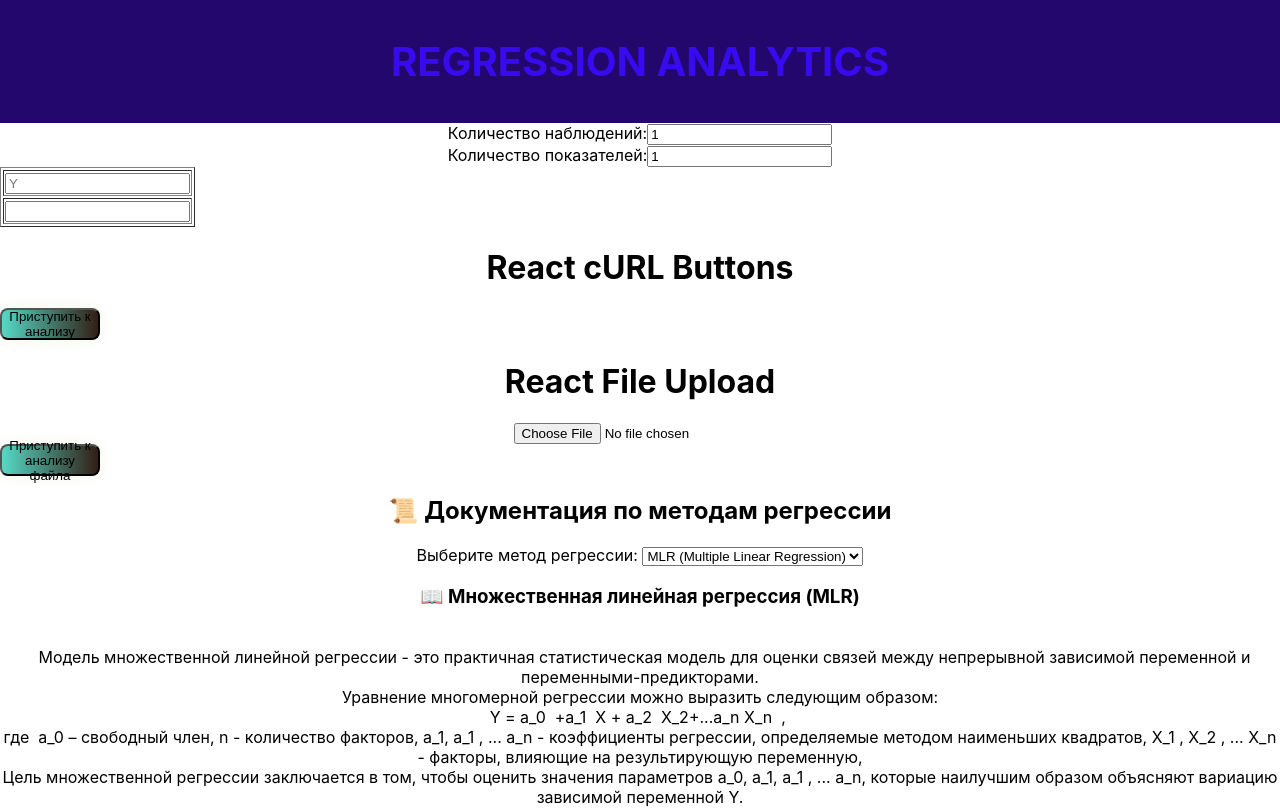
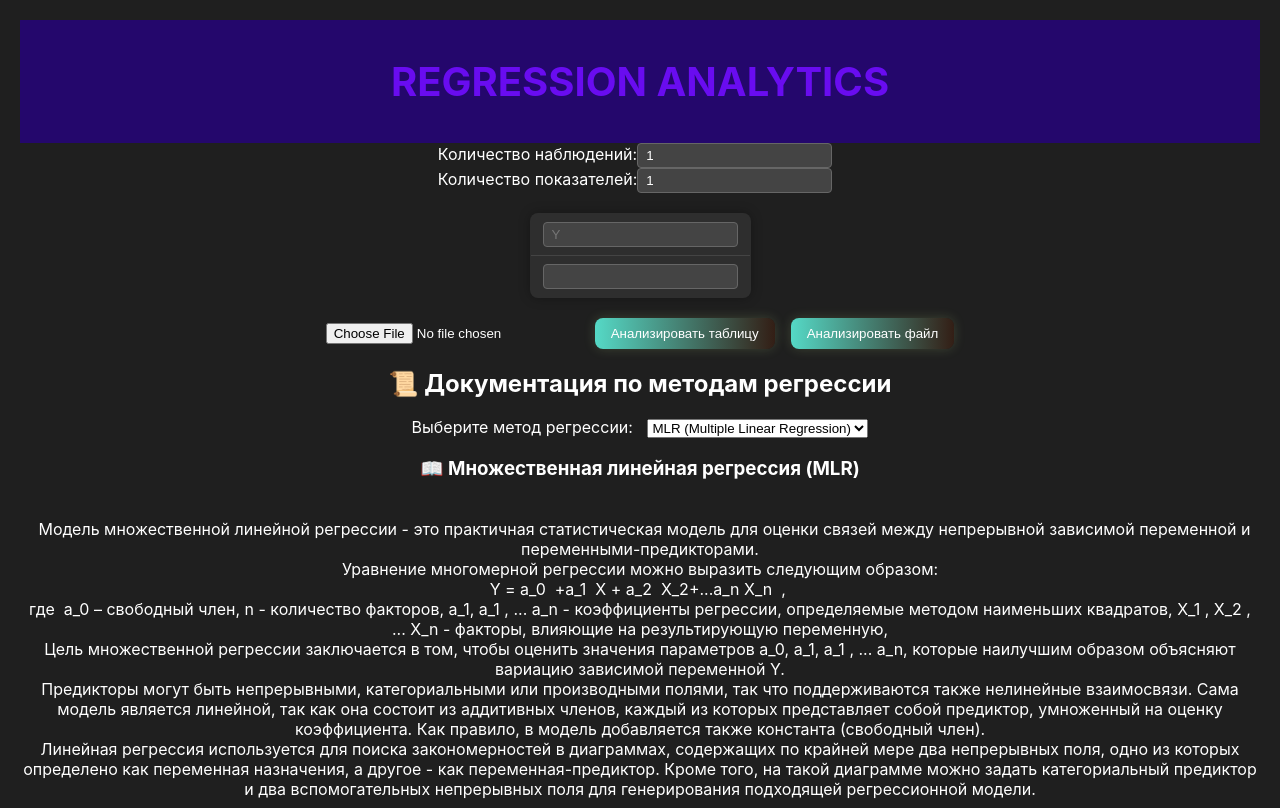
Before and after one commit to mbatimel/RegressionAnalysis, a React (Create React App) app in the folder ui/regression_ui/: page / in a window 1280 px wide. Shown: the top 808 px of the page. Built offline with nearby package versions, Linux system fonts and the light colour scheme; what chartjs-plugin-zoom would draw is missing.

Commit message:
make new perfect дизайн

```diff
--- a/ui/regression_ui/src/components/Buttons/Buttons.css
+++ b/ui/regression_ui/src/components/Buttons/Buttons.css
@@ -1,42 +1,31 @@
-.MLRButton{
+.buttons-container {
     display: flex;
-    width: 100px;
-    height: var(--size-button-s-height, 32px);
+    gap: 16px;
     justify-content: center;
     align-items: center;
-    flex-shrink: 0;
-    border-radius: var(--size-button-s-radius, 8px);
-background: linear-gradient(90deg, var(--color-extra-main-00, #55D9C6) 0%, var(--color-extra-main-01, #331E15) 100%);
+    margin-top: 20px;
+    flex-wrap: wrap;
+  }
 
-/* shadow/button/02 */
-box-shadow: 0px 0px 12px 0px rgba(181, 217, 130, 0.20);
-}
-
-
-.UploadButton{
+  .MLRButton, .UploadButton {
     display: flex;
-    width: 100px;
-    height: var(--size-button-s-height, 32px);
+    padding: 8px 16px;
     justify-content: center;
     align-items: center;
-    flex-shrink: 0;
-    border-radius: var(--size-button-s-radius, 8px);
-background: linear-gradient(90deg, var(--color-extra-main-00, #55D9C6) 0%, var(--color-extra-main-01, #331E15) 100%);
+    border: none;
+    border-radius: 8px;
+    background: linear-gradient(90deg, #55D9C6 0%, #331E15 100%);
+    color: white;
+    font-weight: 500;
+    cursor: pointer;
+    box-shadow: 0px 0px 12px rgba(181, 217, 130, 0.2);
+    transition: all 0.3s ease;
+  }
 
-/* shadow/button/02 */
-box-shadow: 0px 0px 12px 0px rgba(181, 217, 130, 0.20);
-}
+  .MLRButton:hover, .UploadButton:hover {
+    transform: scale(1.05);
+  }
 
-.UploadFile{
-    display: flex;
-    width: 90px;
-    height: var(--size-button-s-height, 32px);
-    justify-content: center;
-    align-items: center;
-    flex-shrink: 0;
-    border-radius: var(--size-button-s-radius, 8px);
-background: linear-gradient(90deg, var(--color-extra-main-00, #55D9C6) 0%, var(--color-extra-main-01, #331E15) 100%);
-
-/* shadow/button/02 */
-box-shadow: 0px 0px 12px 0px rgba(181, 217, 130, 0.20);
-}
+  .file-input {
+    color: white;
+  }
--- a/ui/regression_ui/src/components/Buttons/Buttons.jsx
+++ b/ui/regression_ui/src/components/Buttons/Buttons.jsx
@@ -1,14 +1,12 @@
 import React from "react";
+import "./Buttons.css";
 
-const Buttons = ({ MLR, uploadFile, handleFileChange, file, responses, headers }) => {
+const Buttons = ({ MLR, uploadFile, handleFileChange, file }) => {
   return (
-    <div>
-      <h1>React cURL Buttons</h1>
-      <button className="MLRButton" onClick={MLR}>Приступить к анализу</button>
-
-      <h1>React File Upload</h1>
-      <input type="file" onChange={handleFileChange} />
-      <button className="UploadButton" onClick={uploadFile}>Приступить к анализу файла</button>
+    <div className="buttons-container">
+      <input type="file" onChange={handleFileChange} className="file-input" />
+      <button className="MLRButton" onClick={MLR}>Анализировать таблицу</button>
+      <button className="UploadButton" onClick={uploadFile}>Анализировать файл</button>
     </div>
   );
 };
--- a/ui/regression_ui/src/components/Graphics/Graphics.jsx
+++ b/ui/regression_ui/src/components/Graphics/Graphics.jsx
@@ -13,7 +13,19 @@ import {
 } from "chart.js";
 import zoomPlugin from "chartjs-plugin-zoom";
 import annotationPlugin from "chartjs-plugin-annotation";
-ChartJS.register(LineElement, PointElement, LinearScale, Title, Tooltip, Legend, Filler, CategoryScale, zoomPlugin,annotationPlugin);
+
+ChartJS.register(
+  LineElement,
+  PointElement,
+  LinearScale,
+  Title,
+  Tooltip,
+  Legend,
+  Filler,
+  CategoryScale,
+  zoomPlugin,
+  annotationPlugin
+);
 
 const Graphics = ({ tableData = [], headers = [], datapoints = [], graphics = {} }) => {
   const [visibleGraphs, setVisibleGraphs] = useState({});
@@ -22,7 +34,7 @@ const Graphics = ({ tableData = [], headers = [], datapoints = [], graphics = {}
     const initial = {};
     headers.forEach((header) => (initial[header] = true));
     Object.keys(graphics).forEach((key) => {
-      initial[`Резулитат регрессии ${key}`] = true;
+      initial[`предсказание ${key}`] = true;
     });
     setVisibleGraphs(initial);
   }, [headers, graphics]);
@@ -53,17 +65,22 @@ const Graphics = ({ tableData = [], headers = [], datapoints = [], graphics = {}
         hidden: !visibleGraphs[header],
       }));
 
-  const graphicsData = Object.entries(graphics).map(([key, values], index) => ({
-    label: `Резулитат регрессии ${key}`,
+      const graphicsData = Object.entries(graphics).map(([key, values], index) => {
+
+        const header = headers[index] || headers[0] || key;
+        const label = `предсказание ${header}`;
+        return {
+          label,
           data: Object.entries(values)
             .map(([y, x]) => ({ x: parseFloat(x), y: parseFloat(y) }))
             .filter((point) => !isNaN(point.x) && !isNaN(point.y))
             .sort((a, b) => a.x - b.x),
-    borderColor: "red",
+          borderColor: "blue",
           borderWidth: 2,
           tension: 0,
-    hidden: !visibleGraphs[`Резулитат регрессии ${key}`],
-  }));
+          hidden: !visibleGraphs[label],
+        };
+      });
 
   const chartData = {
     datasets: [...datasets, ...graphicsData],
@@ -131,23 +148,19 @@ const Graphics = ({ tableData = [], headers = [], datapoints = [], graphics = {}
   };
 
 
-
-  const handleLegendClick = (key) => {
-    setVisibleGraphs((prev) => ({ ...prev, [key]: !prev[key] }));
-  };
-
-  const legendItems = Object.keys(visibleGraphs);
-
   return (
     <div>
-      <h2>📊 График зависимостей Y от X</h2>
-      <div style={{ display: "flex", flexWrap: "wrap", gap: "15px", marginBottom: "10px" }}>
-        {legendItems.map((key) => (
-          <label key={key}>
-            <input type="checkbox" checked={visibleGraphs[key]} onChange={() => handleLegendClick(key)} />
-            <span style={{ marginLeft: 8 }}>{key}</span>
-          </label>
-        ))}
+      <h2 style={{ color: "#fff", marginBottom: "10px" }}>Сравнение предсказанных значений от реальных</h2>
+      <div
+        style={{
+          display: "flex",
+          gap: "20px",
+          overflowX: "auto",
+          paddingBottom: "10px",
+          marginBottom: "10px",
+          whiteSpace: "nowrap",
+        }}
+      >
       </div>
       <Line data={chartData} options={options} />
     </div>
--- a/ui/regression_ui/src/components/Results/Results.css
+++ b/ui/regression_ui/src/components/Results/Results.css
@@ -1,39 +1,78 @@
 .results-container {
-    border: 1px solid #ddd;
-    padding: 15px;
-    margin: 15px 0;
-    border-radius: 8px;
-    background: #f9f9f9;
+  background-color: #1e1e2f;
+  border-radius: 12px;
+  box-shadow: 0 2px 6px rgba(0, 0, 0, 0.4);
+  margin-bottom: 20px;
+  color: #e0e0e0;
+  transition: background-color 0.3s ease;
+  border: 1px solid #2c2c3e;
 }
 
-  .results-container h2 {
-    font-size: 20px;
-    margin-bottom: 10px;
+.result-summary {
+  padding: 16px;
+  cursor: pointer;
+  border-bottom: 1px solid #2c2c3e;
+  transition: background-color 0.3s ease;
+}
+
+.result-summary:hover {
+  background-color: #2a2a40;
+}
+
+.results-container.recommended {
+  border: 1px solid #1890ff;
+  box-shadow: 0 0 10px rgba(24, 144, 255, 0.2);
+}
+
+.summary-header h3 {
+  font-size: 1.2rem;
+  margin: 0 0 10px;
+  color: #ffffff;
+}
+
+.metrics span {
+  margin-right: 10px;
+  font-size: 0.95rem;
+  color: #cccccc;
+}
+
+.recommended-text {
+  color: #40a9ff;
+  margin-top: 8px;
+  font-weight: 500;
+}
+
+.toggle-details {
+  color: #888;
+  font-size: 0.85rem;
+  margin-top: 5px;
 }
 
 .results-content {
+  padding: 16px;
   display: flex;
   flex-direction: column;
-    gap: 5px;
+  gap: 8px;
+  background-color: #232336;
+  border-top: 1px solid #2c2c3e;
+  border-bottom-left-radius: 12px;
+  border-bottom-right-radius: 12px;
 }
 
 .result-item {
-    padding: 5px;
-    border-bottom: 1px solid #ddd;
+  padding: 8px 0;
+  border-bottom: 1px solid #33334d;
+  font-size: 0.95rem;
+  color: #dddddd;
 }
 
 .result-item:last-child {
   border-bottom: none;
 }
-  .results-summary:hover {
-    background-color: #e8e8e8;
-    transition: background-color 0.2s;
+
+.result-graph {
+  margin-top: 16px;
+  background: #1c1c2b;
+  padding: 12px;
+  border-radius: 8px;
 }
-  .results-container {
-    margin-bottom: 20px;
-  }
-
-  .result-summary:hover {
-    background-color: #eaf7ff;
-    transition: 0.3s ease;
-  }
--- a/ui/regression_ui/src/components/Results/Results.jsx
+++ b/ui/regression_ui/src/components/Results/Results.jsx
@@ -7,23 +7,23 @@ const Results = ({ title, data, datapoints = [], headers = [], recommended = fal
   const { bestErr, graphics, ...restData } = data;
 
   return (
-    <div className="results-container">
-      <div
-        className="result-summary"
-        onClick={() => setExpanded(!expanded)}
-        style={{ cursor: "pointer", backgroundColor: recommended ? "#e6f7ff" : "#f5f5f5", padding: "10px", borderRadius: "8px", border: "1px solid #ccc", marginBottom: "10px" }}
-      >
-        <h3 style={{ marginBottom: "5px" }}>{title}</h3>
-        <div>
-          <strong>MAE:</strong> {bestErr?.MAE?.toFixed(2)} | <strong>MSE:</strong> {bestErr?.MSE?.toFixed(2)} | <strong>R²:</strong> {bestErr?.R2?.toFixed(4)}
-        </div>
-        {recommended && (
-          <div style={{ color: "#1890ff", fontWeight: "bold", marginTop: "5px" }}>
-            ✅ Предлагаем к вашему рассмотрению этот метод регрессии
+    <div className={`results-container ${recommended ? "recommended" : ""}`}>
+      <div className="result-summary" onClick={() => setExpanded(!expanded)}>
+        <div className="summary-header">
+          <h3>{title}</h3>
+          <div className="metrics">
+            <span><strong>MAE:</strong> {bestErr?.MAE?.toFixed(2)}</span>
+            <span><strong>MSE:</strong> {bestErr?.MSE?.toFixed(2)}</span>
+            <span><strong>R²:</strong> {bestErr?.R2?.toFixed(4)}</span>
           </div>
-        )}
-        <div style={{ color: "#888", fontSize: "0.9em" }}>
-          {expanded ? "Скрыть детали ⬆" : "Показать результаты ⬇"}
+          {recommended && (
+            <div className="recommended-text">
+              ✅ Предлагаем к вашему рассмотрению этот метод регрессии
+            </div>
+          )}
+          <div className="toggle-details">
+            {expanded ? "Скрыть детали ⬆" : "Показать результаты ⬇"}
+          </div>
         </div>
       </div>
 
--- a/ui/regression_ui/src/styles/App.css
+++ b/ui/regression_ui/src/styles/App.css
@@ -1,58 +1,34 @@
 .App {
   text-align: center;
-
-}
-
-.App-logo {
-  height: 40vmin;
-  pointer-events: none;
-}
-
-
-@media (prefers-reduced-motion: no-preference) {
-  .App-logo {
-    animation: App-logo-spin infinite 20s linear;
-  }
-}
-
-.App-header {
-  background-color: #000000;
+  background-color: #1f1f1f; /* тёмный фон */
   min-height: 100vh;
-  display: flex;
-  flex-direction: column;
-  align-items: center;
-  justify-content: center;
-  font-size: calc(10px + 2vmin);
+  padding: 20px;
   color: white;
 }
 
-.App-link {
-  color: #61dafb;
+table {
+  margin: 20px auto;
+  border-collapse: collapse;
+  background-color: #2e2e2e;
+  color: white;
+  box-shadow: 0 0 12px rgba(0,0,0,0.3);
+  border-radius: 8px;
+  overflow: hidden;
 }
 
-@keyframes App-logo-spin {
-  from {
-    transform: rotate(0deg);
-  }
-  to {
-    transform: rotate(360deg);
-  }
-}
-.request-button {
-  padding: 10px 20px;
-  margin: 5px;
-  border: none;
-  background-color: #007bff;
-  color: white;
-  font-size: 16px;
-  cursor: pointer;
-  border-radius: 5px;
+th, td {
+  border: 1px solid #444;
+  padding: 8px 12px;
 }
 
-.request-button:hover {
-  background-color: #0056b3;
+input[type="number"], input[type="text"] {
+  background-color: #444;
+  color: white;
+  border: 1px solid #666;
+  padding: 4px 8px;
+  border-radius: 4px;
 }
 
-.result-box{
-  background-color: #0056b3;
+label {
+  margin-right: 10px;
 }
```
Lines whose indentation alone changed are shown as unchanged.
